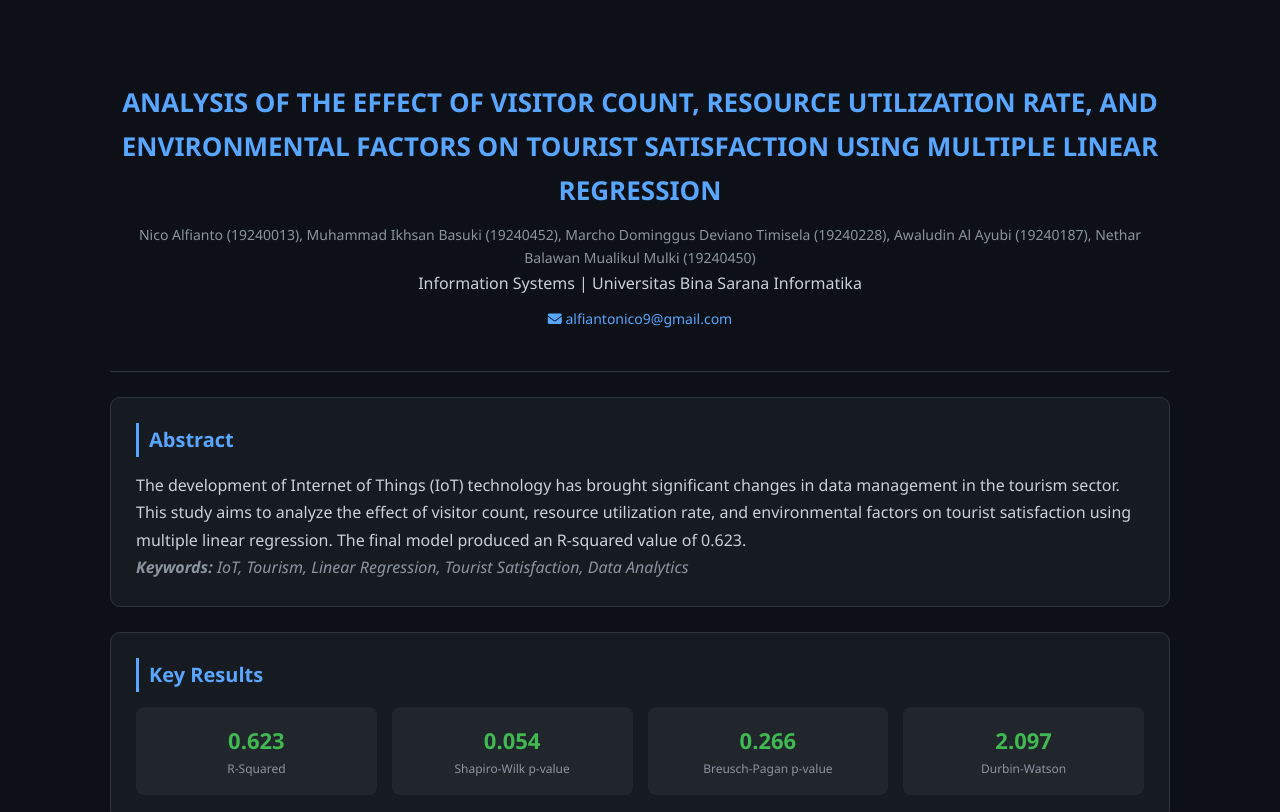
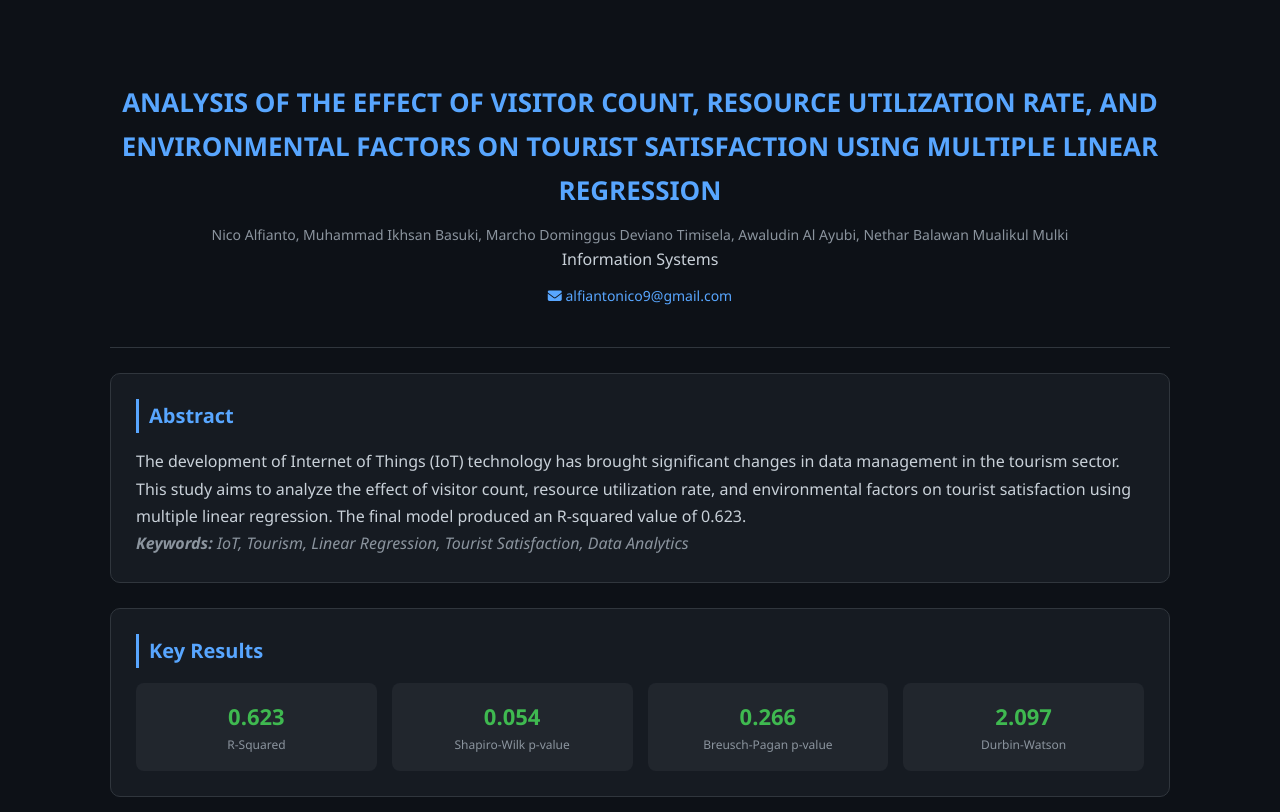
Before and after one commit to nico-alfianto/iot-tourism-analysis, a plain HTML site: page index.html in a window 1280 px wide. Shown: the top 812 px of the page. Drawn offline with Linux system fonts and the light colour scheme.

Commit message:
Update index.html

```diff
--- a/index.html
+++ b/index.html
@@ -44,8 +44,8 @@
     <div class="container">
         <header>
             <h1>ANALYSIS OF THE EFFECT OF VISITOR COUNT, RESOURCE UTILIZATION RATE, AND ENVIRONMENTAL FACTORS ON TOURIST SATISFACTION USING MULTIPLE LINEAR REGRESSION</h1>
-            <p class="authors">Nico Alfianto (19240013), Muhammad Ikhsan Basuki (19240452), Marcho Dominggus Deviano Timisela (19240228), Awaludin Al Ayubi (19240187), Nethar Balawan Mualikul Mulki (19240450)</p>
-            <p class="uni">Information Systems | Universitas Bina Sarana Informatika</p>
+            <p class="authors">Nico Alfianto, Muhammad Ikhsan Basuki, Marcho Dominggus Deviano Timisela, Awaludin Al Ayubi, Nethar Balawan Mualikul Mulki</p>
+            <p class="uni">Information Systems</p>
             <p class="email"><i class="fa-solid fa-envelope"></i> alfiantonico9@gmail.com</p>
         </header>
 
```
